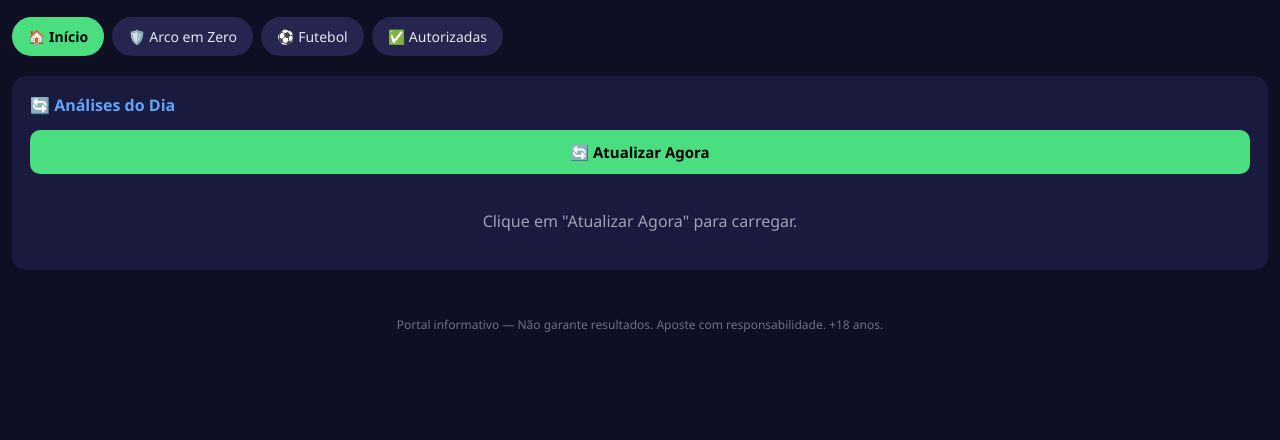
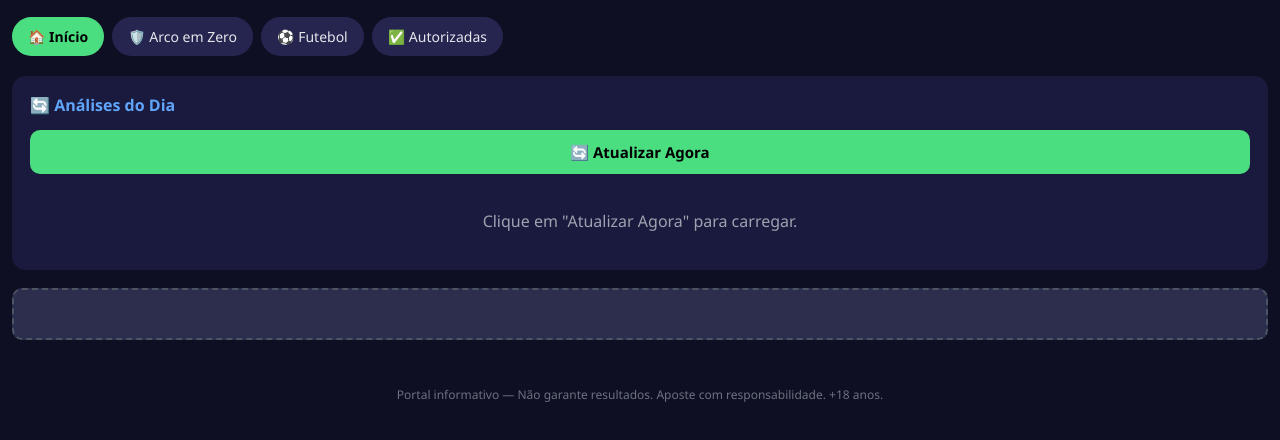
Before and after one commit to aranawillian9-wq/Arcode.app, a plain HTML site: page index.html in a window 1280 px wide. Shown: the part 194-634 px from the top of the page. Drawn offline with Linux system fonts and the light colour scheme.

Commit message:
Update index.html

```diff
--- a/index.html
+++ b/index.html
@@ -174,7 +174,7 @@
     </div>
 
     <!-- ✅ ESPAÇO DE ANÚNCIO DO GOOGLE ADSENSE -->
-    <div class="google.com, pub-3093749821224863, DIRECT, f08c47fec0942fa0">
+    <div class="anuncio">
         <ins class="adsbygoogle"
              style="display:block"
              data-ad-client="ca-pub-3093749821224863"
```
